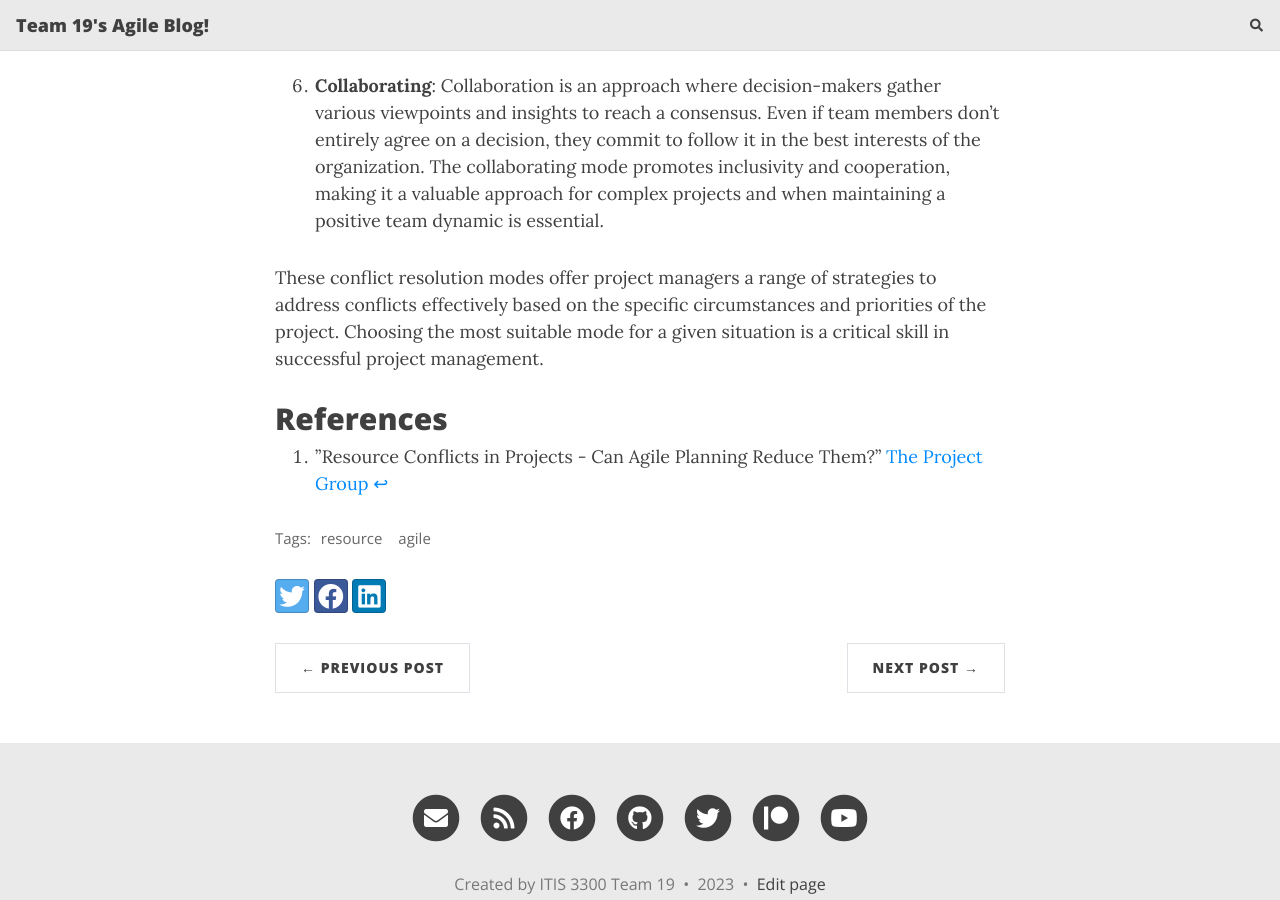
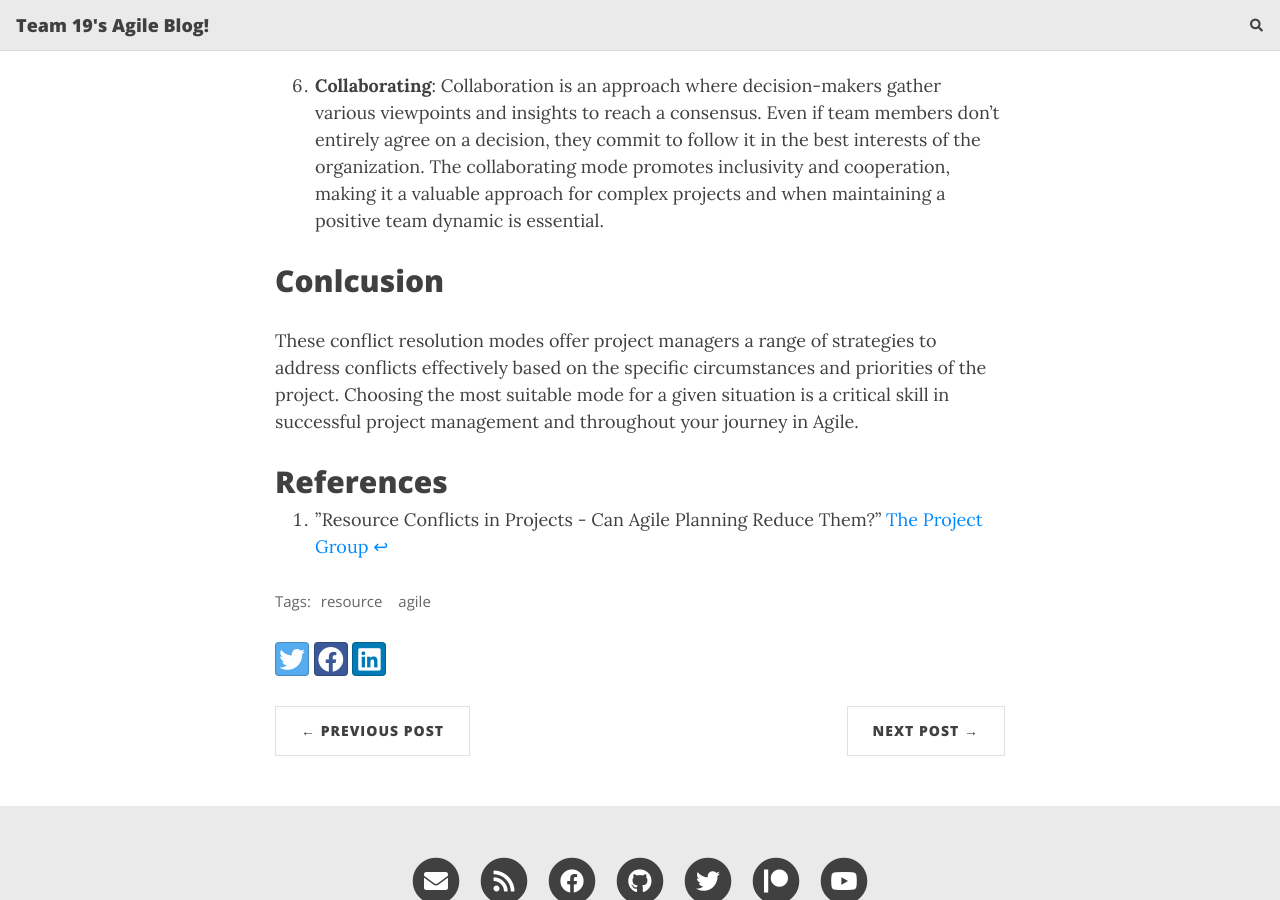
Before and after one commit to dlouangr/agile-blog, a Jekyll site: the page built from _posts/2023-10-23-Resource-Management.md, in a window 1280 px wide and 900 px high, scrolled down 3733 px. Built offline with Jekyll 4.4.1, drawn with Linux system fonts in a browser that asks for light colours; nearby versions of some CDN libraries; comment, search, counter and statistics services are not loaded.

Commit message:
Update 2023-10-23-Resource-Management.md

```diff
--- a/_posts/2023-10-23-Resource-Management.md
+++ b/_posts/2023-10-23-Resource-Management.md
@@ -41,7 +41,9 @@
 
 6. **Collaborating**: Collaboration is an approach where decision-makers gather various viewpoints and insights to reach a consensus. Even if team members don't entirely agree on a decision, they commit to follow it in the best interests of the organization. The collaborating mode promotes inclusivity and cooperation, making it a valuable approach for complex projects and when maintaining a positive team dynamic is essential.
 
-These conflict resolution modes offer project managers a range of strategies to address conflicts effectively based on the specific circumstances and priorities of the project. Choosing the most suitable mode for a given situation is a critical skill in successful project management.
+## Conlcusion
+
+These conflict resolution modes offer project managers a range of strategies to address conflicts effectively based on the specific circumstances and priorities of the project. Choosing the most suitable mode for a given situation is a critical skill in successful project management and throughout your journey in Agile.
 
 ## References
 
```
